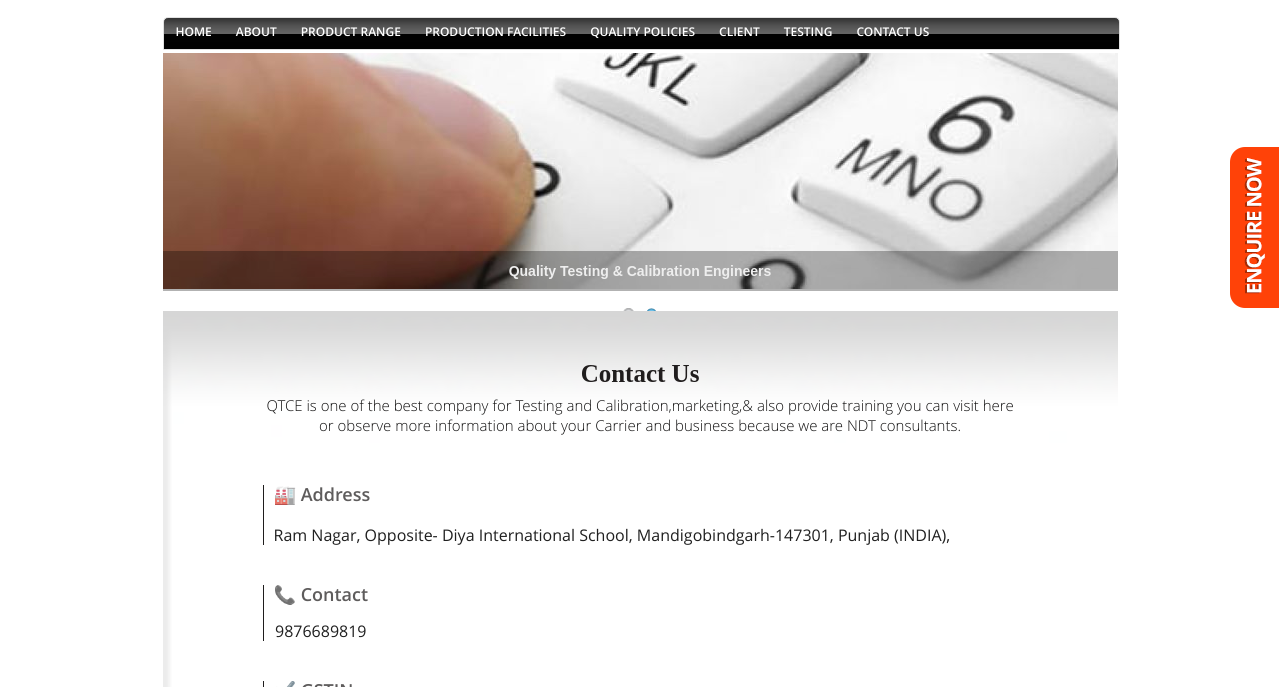
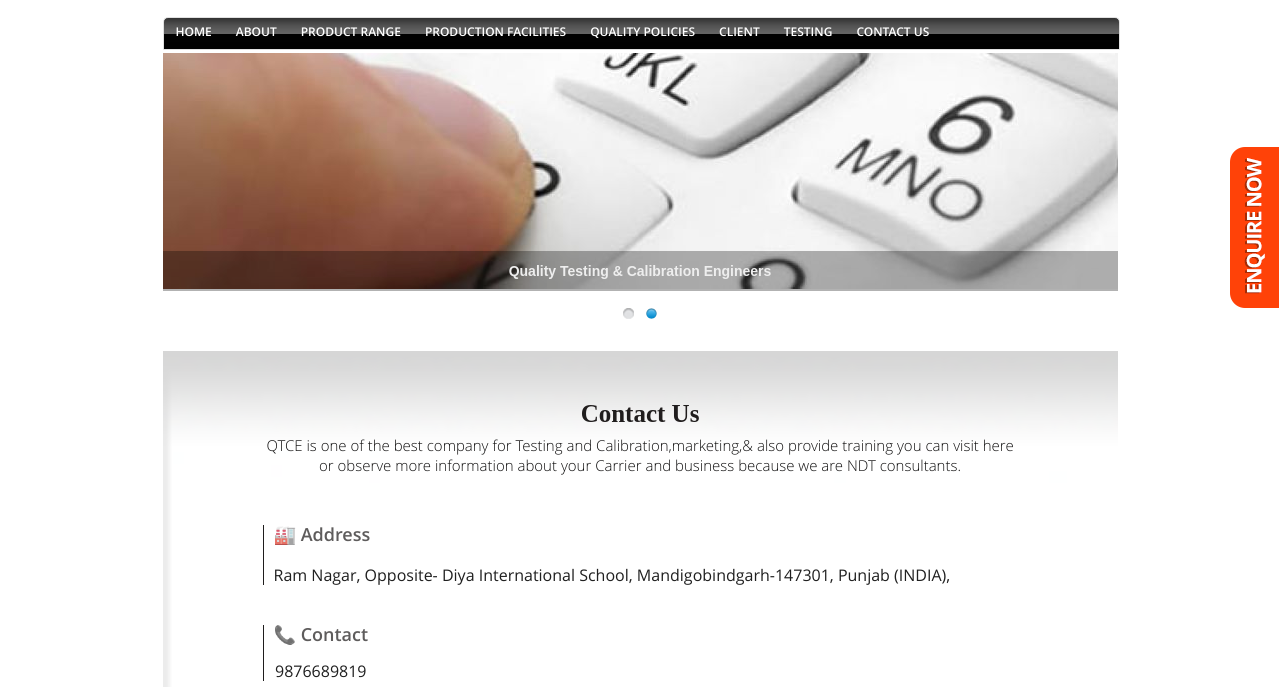
Before and after one commit to JassMahi/QTCE, a plain HTML site: page contact us.html in a window 1280 px wide. Shown: the part 113-800 px from the top of the page. Drawn offline with Linux system fonts and the light colour scheme.

Commit message:
Update contact us.html

```diff
--- a/contact us.html
+++ b/contact us.html
@@ -199,7 +199,7 @@
 	</div>
 </p>
 </span>
-<BR>
+<BR> <br>  <br>
 <SEction class="contact">
 <div class="content">
 	<h2>Contact Us</h2>
```
